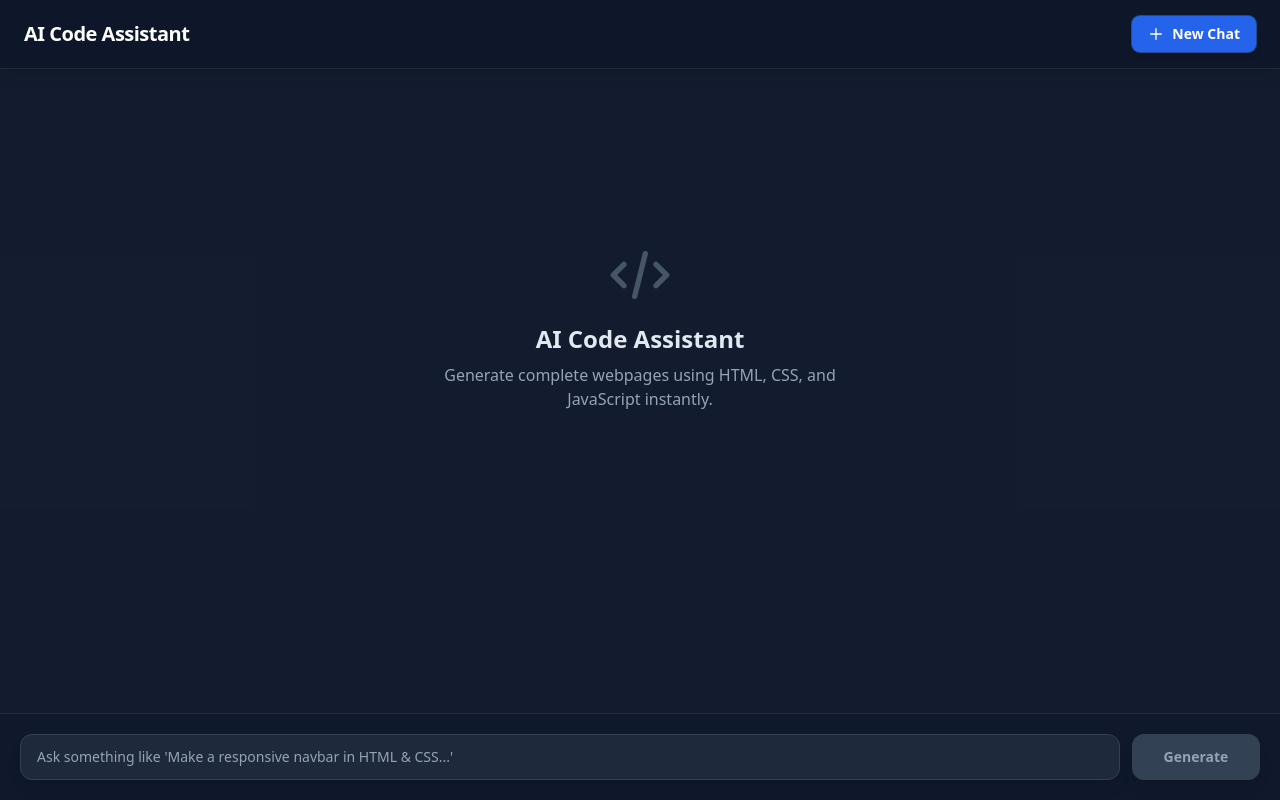
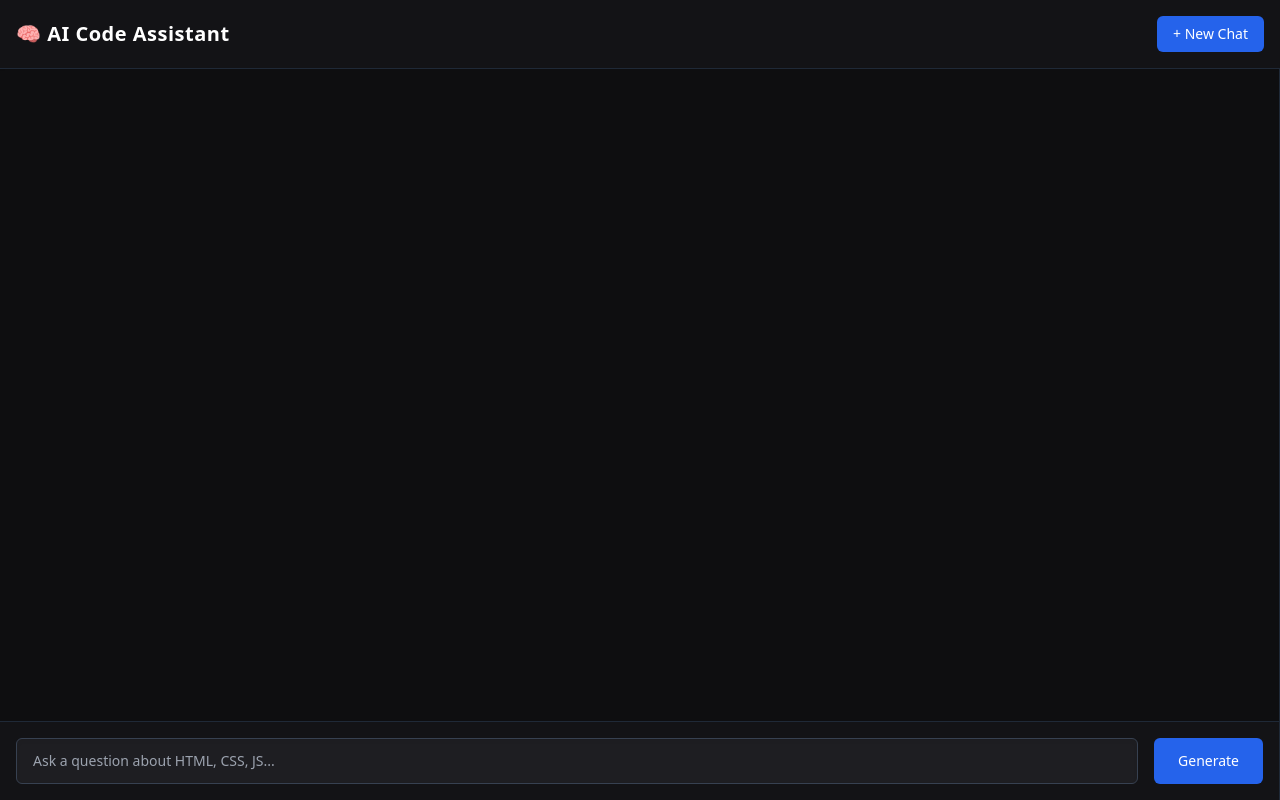
Before and after one commit to coder-nitin07/AI_Interview_Assistant, a React (Vite) app in the folder frontend/: page / in a window 1280 px wide. Built offline with nearby package versions, Linux system fonts and the light colour scheme.

Commit message:
Prompt Changes

```diff
--- a/frontend/src/pages/AssistantPage.jsx
+++ b/frontend/src/pages/AssistantPage.jsx
@@ -1,9 +1,6 @@
 import { useState } from "react";
 import SidebarCode from "../components/SidebarCode";
 import { extractCodeBlocksWithLang, removeCodeBlocks } from "../utils/extractCodeBlocks";
-
-// --- NOTE: All JavaScript logic from your original file remains UNCHANGED. ---
-// --- Only the JSX and CSS classes have been updated for a better UI. ---
 
 export default function AssistantPage() {
   const [prompt, setPrompt] = useState("");
@@ -22,8 +19,6 @@ export default function AssistantPage() {
     setIsLoading(true);
     setIsSidebarOpen(true);
     setFullResponse("");
-    // I am intentionally not clearing the prompt here to show the user what they asked
-    // If you want to clear it, add: setPrompt("");
 
     try {
       const response = await fetch("http://localhost:3000/questions/ask", {
@@ -45,92 +40,74 @@ export default function AssistantPage() {
   const textOnly = removeCodeBlocks(fullResponse);
 
   return (
-    // Main container with a sophisticated dark theme
-    <div className="h-screen w-full bg-slate-900 text-slate-100 flex flex-col font-sans">
-      {/* Header with Glassmorphism effect */}
-      <header className="px-6 py-4 bg-slate-900/70 backdrop-blur-lg border-b border-slate-700/50 flex items-center justify-between shadow-lg z-10 flex-shrink-0">
-        <h1 className="text-xl font-bold tracking-tight text-white">
-          AI Code Assistant
+    <div className="h-screen w-full bg-[#0e0e10] text-white flex flex-col font-sans">
+      {/* Header */}
+      <header className="p-4 border-b border-gray-800 bg-[#131316] flex items-center justify-between shadow-sm">
+        <h1 className="text-xl font-semibold tracking-wide text-white">
+          🧠 AI Code Assistant
         </h1>
         <button
           onClick={() => {
-            // This is your original, unchanged logic
             setPrompt("");
-            setSubmittedPrompt(""); // Added to fully reset
             setFullResponse("");
             setIsSidebarOpen(false);
             setFinalCodeBlocks([]);
           }}
-          className="bg-blue-600 hover:bg-blue-500 transition-all duration-300 text-white px-4 py-2 rounded-lg text-sm font-semibold shadow-md flex items-center gap-2 ring-1 ring-blue-500/50 hover:ring-blue-500"
+          className="bg-blue-600 hover:bg-blue-700 transition-colors px-4 py-2 rounded-md text-sm font-medium"
         >
-          <svg className="w-4 h-4" fill="none" stroke="currentColor" viewBox="0 0 24 24" strokeWidth={2}><path strokeLinecap="round" strokeLinejoin="round" d="M12 4v16m8-8H4" /></svg>
-          New Chat
+          + New Chat
         </button>
       </header>
 
       {/* Main Area */}
       <main className="flex flex-1 overflow-hidden">
-        {/* LEFT: Prompt & Response. The transition logic is unchanged. */}
+        {/* LEFT: Prompt & Response */}
         <section
-          className={`transition-all duration-500 ease-in-out ${
+          className={`transition-all duration-300 ${
             isSidebarOpen ? "w-[60%]" : "w-full"
-          } h-full flex flex-col bg-slate-800/30`}
+          } h-full flex flex-col border-r border-gray-800`}
         >
-          {/* Main content area with better padding and scrolling */}
-          <div className="flex-1 overflow-y-auto p-6 md:p-8 space-y-6">
-            {textOnly ? (
-              // Response bubble with improved styling and typography
-              <div className="bg-slate-800/50 rounded-xl p-5 shadow-lg border border-slate-700/50">
-                <article className="prose prose-invert prose-sm md:prose-base max-w-none text-slate-200 prose-p:text-slate-200">
-                    <p>{textOnly}</p>
-                </article>
-              </div>
-            ) : (
-              // A more engaging welcome screen
-              <div className="flex flex-col items-center justify-center h-full text-center text-slate-400 -mt-16">
-                <svg className="w-16 h-16 mb-4 text-slate-600" fill="none" viewBox="0 0 24 24" stroke="currentColor"><path strokeLinecap="round" strokeLinejoin="round" strokeWidth="2" d="M10 20l4-16m4 4l4 4-4 4M6 16l-4-4 4-4" /></svg>
-                <h2 className="text-2xl font-semibold text-slate-200 mb-2">AI Code Assistant</h2>
-                <p className="max-w-md">
-                  Generate complete webpages using HTML, CSS, and JavaScript instantly.
+          {/* AI Response */}
+          <div className="flex-1 overflow-y-auto p-6 space-y-6">
+            {textOnly && (
+              <div className="bg-[#1a1a1c] rounded-lg p-5 shadow-md border border-gray-700">
+                <p className="text-gray-300 whitespace-pre-wrap leading-relaxed text-sm">
+                  {textOnly}
                 </p>
               </div>
             )}
           </div>
 
-          {/* Prompt Input Form with enhanced styling */}
-          <div className="p-4 sm:p-5 bg-slate-900/50 border-t border-slate-700/50">
-            <form onSubmit={handleSubmit} className="flex gap-3">
+          {/* Prompt Form */}
+          <form
+            onSubmit={handleSubmit}
+            className="p-4 bg-[#131316] border-t border-gray-800 flex gap-4"
+          >
             <input
               type="text"
               value={prompt}
               onChange={(e) => setPrompt(e.target.value)}
-                placeholder="Ask something like 'Make a responsive navbar in HTML & CSS...'"
-                className="flex-1 bg-slate-800 text-white placeholder-slate-400 px-4 py-3 rounded-xl border border-slate-700 focus:outline-none focus:ring-2 focus:ring-blue-500 focus:border-blue-500 shadow-lg text-sm transition-all duration-300"
+              placeholder="Ask a question about HTML, CSS, JS..."
+              className="flex-1 bg-[#1e1e22] text-white placeholder-gray-400 px-4 py-3 rounded-md border border-gray-700 focus:outline-none focus:ring-2 focus:ring-blue-600 shadow-inner text-sm transition-all"
               disabled={isLoading || isTypingCode}
             />
             <button
               type="submit"
-                disabled={!prompt.trim() || isLoading}
-                className={`px-5 py-3 rounded-xl text-sm font-semibold transition-all duration-300 flex items-center justify-center w-32 shadow-lg ${
-                  !prompt.trim() || isLoading
-                    ? "bg-slate-700 text-slate-400 cursor-not-allowed"
-                    : "bg-blue-600 hover:bg-blue-500 text-white"
+              disabled={!prompt || isLoading}
+              className={`px-6 py-3 rounded-md text-sm font-medium transition-all ${
+                isLoading
+                  ? "bg-gray-600 cursor-not-allowed"
+                  : "bg-blue-600 hover:bg-blue-700"
               }`}
             >
-                {isLoading ? (
-                  <svg className="animate-spin h-5 w-5 text-white" fill="none" viewBox="0 0 24 24"><circle className="opacity-25" cx="12" cy="12" r="10" stroke="currentColor" strokeWidth="4"></circle><path className="opacity-75" fill="currentColor" d="M4 12a8 8 0 018-8V0C5.373 0 0 5.373 0 12h4z"></path></svg>
-                ) : (
-                  "Generate"
-                )}
+              {isLoading ? "Thinking..." : "Generate"}
             </button>
           </form>
-          </div>
         </section>
 
-        {/* RIGHT: Code Sidebar. Logic remains identical. */}
+        {/* RIGHT: SidebarCode */}
         {isSidebarOpen && (
-          <aside className="w-[40%] h-full overflow-y-auto bg-slate-900/70 backdrop-blur-lg border-l border-slate-700/50">
-            {/* The SidebarCode component is called exactly as it was before. */}
+          <aside className="w-[40%] h-full overflow-y-auto bg-[#121214] border-l border-gray-800">
             <SidebarCode
               codeBlocks={finalCodeBlocks}
               onClose={() => setIsSidebarOpen(false)}
```
Also changed, not shown: 1 other file (tests, documents, lock files or other folders). Lines whose indentation alone changed are shown as unchanged.
